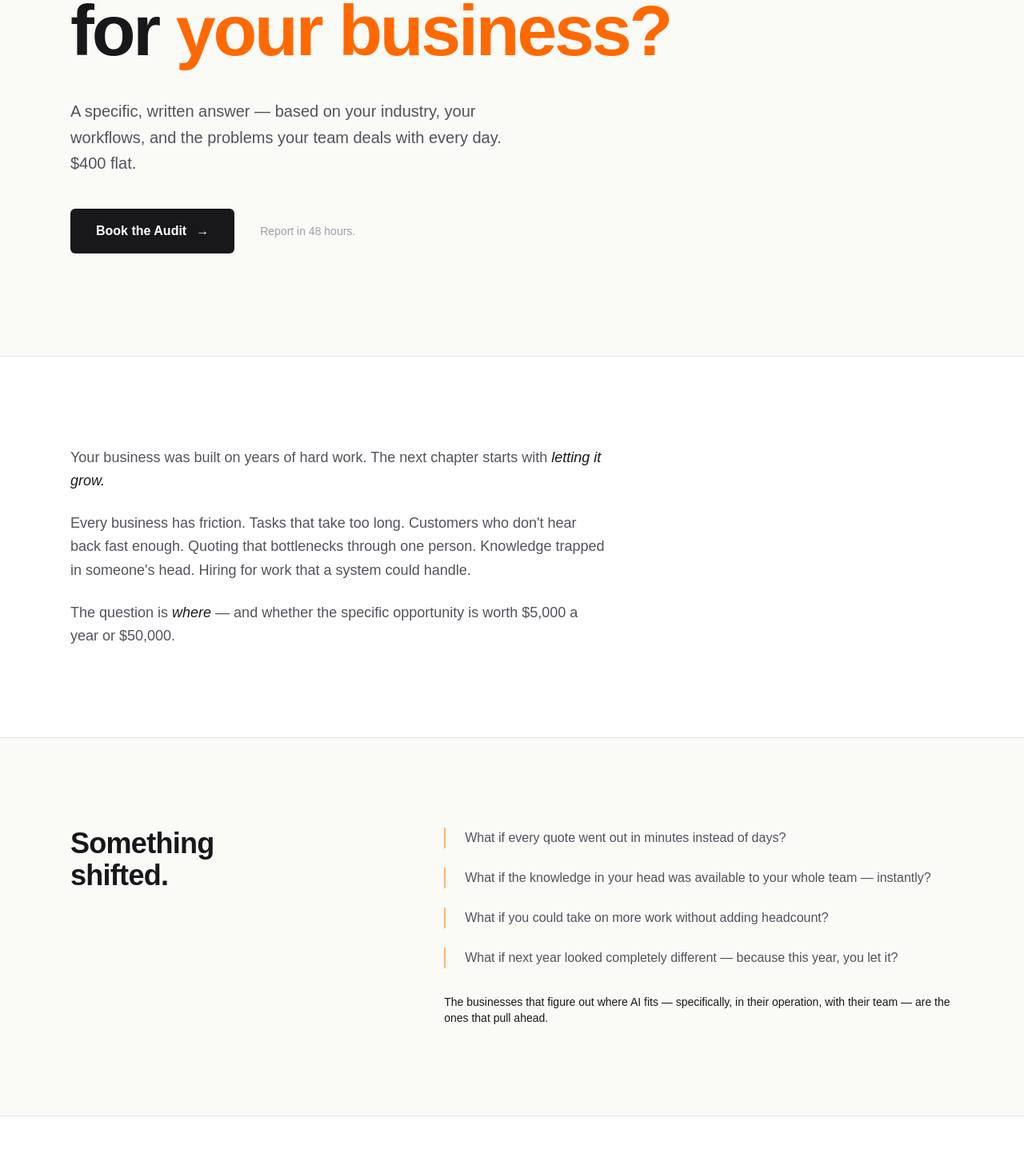
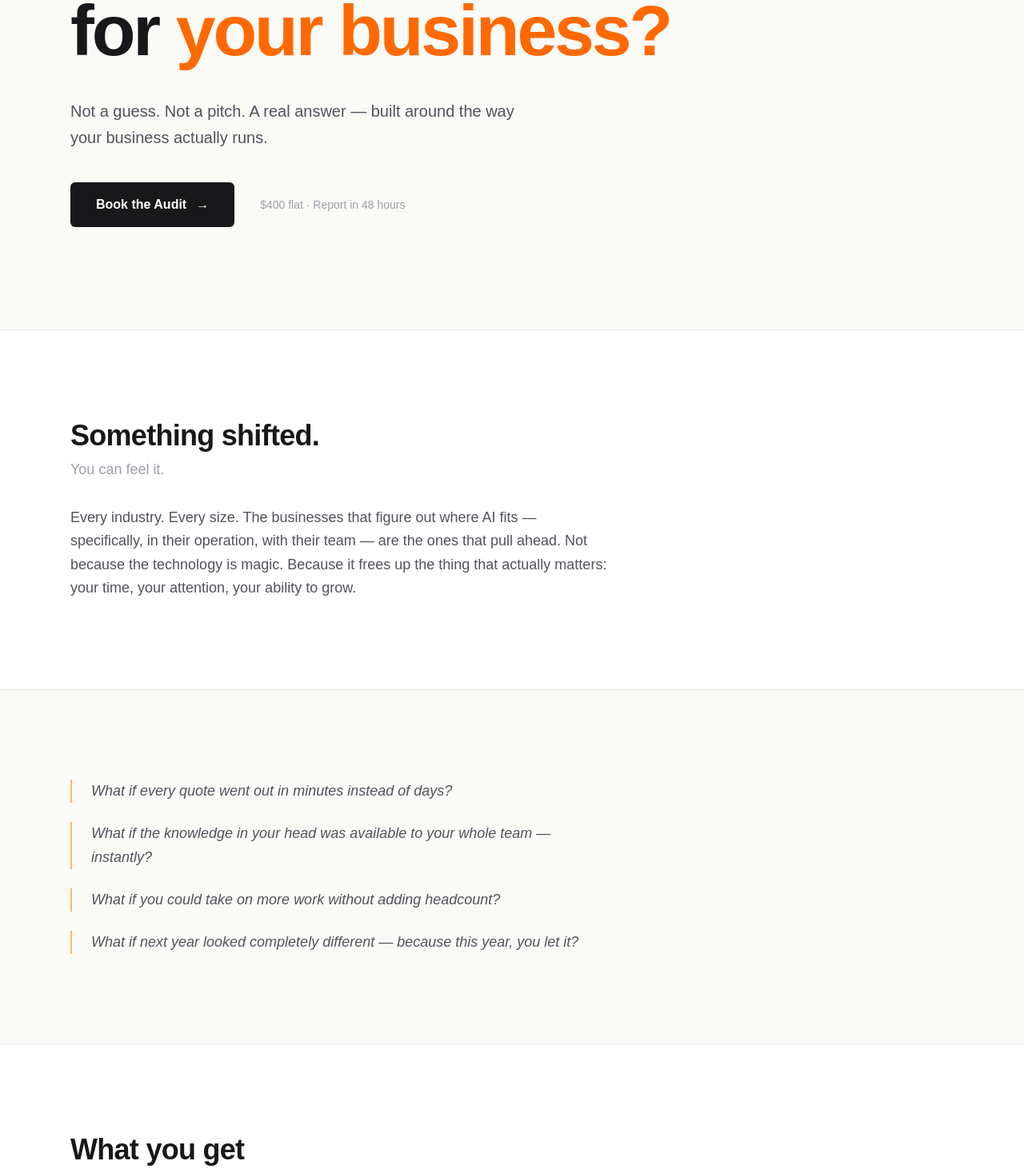
Before and after one commit to jefdiesel/sendprop, a Next.js app: page / in a window 1280 px wide. Shown: the part 268-1730 px from the top of the page at 80% size. Built offline with nearby package versions, Linux system fonts and the light colour scheme.

Commit message:
Copy refresh: new hero sub, split the-moment and what-if sections, Book the Audit CTA
Co-Authored-By: Claude Opus 4.6 (1M context) <noreply@anthropic.com>

```diff
--- a/src/app/page.tsx
+++ b/src/app/page.tsx
@@ -3,7 +3,7 @@ import { createCheckoutSession } from "./actions";
 export const metadata = {
   title: "sendprop — what could AI actually do for your business?",
   description:
-    "A specific, written answer based on your industry, your workflows, and your daily operations. $400 flat. Report in 48 hours.",
+    "Not a guess. Not a pitch. A real answer — built around the way your business actually runs. $400 flat. Report in 48 hours.",
 };
 
 export default function HomePage() {
@@ -29,8 +29,8 @@ export default function HomePage() {
         </h1>
 
         <p className="mt-10 max-w-xl text-xl leading-relaxed text-zinc-600">
-          A specific, written answer — based on your industry, your workflows,
-          and the problems your team deals with every day. $400 flat.
+          Not a guess. Not a pitch. A real answer — built around the way your
+          business actually runs.
         </p>
 
         <div className="mt-10 flex items-center gap-8">
@@ -44,7 +44,7 @@ export default function HomePage() {
             </span>
           </a>
           <span className="text-sm text-zinc-400">
-            Report in 48 hours.
+            $400 flat &middot; Report in 48 hours
           </span>
         </div>
       </section>
@@ -52,53 +52,36 @@ export default function HomePage() {
       {/* the moment */}
       <section className="border-y border-zinc-200 bg-white">
         <div className="mx-auto max-w-6xl px-6 py-20 sm:py-28">
-          <p className="max-w-2xl text-lg leading-relaxed text-zinc-600">
-            Your business was built on years of hard work. The next chapter
-            starts with <em className="text-zinc-900">letting it grow.</em>
-          </p>
-          <p className="mt-6 max-w-2xl text-lg leading-relaxed text-zinc-600">
-            Every business has friction. Tasks that take too long. Customers who
-            don&apos;t hear back fast enough. Quoting that bottlenecks through
-            one person. Knowledge trapped in someone&apos;s head. Hiring for
-            work that a system could handle.
-          </p>
-          <p className="mt-6 max-w-2xl text-lg leading-relaxed text-zinc-600">
-            The question is <em className="text-zinc-900">where</em> — and
-            whether the specific opportunity is worth $5,000 a year or $50,000.
+          <h2 className="text-3xl font-semibold tracking-[-0.02em] sm:text-4xl">
+            Something shifted.
+          </h2>
+          <p className="mt-2 text-lg text-zinc-400">You can feel it.</p>
+          <p className="mt-8 max-w-2xl text-lg leading-relaxed text-zinc-600">
+            Every industry. Every size. The businesses that figure out where AI
+            fits — specifically, in their operation, with their team — are the
+            ones that pull ahead. Not because the technology is magic. Because it
+            frees up the thing that actually matters: your time, your attention,
+            your ability to grow.
           </p>
         </div>
       </section>
 
       {/* what-if */}
       <section className="mx-auto max-w-6xl px-6 py-20 sm:py-28">
-        <div className="grid gap-12 lg:grid-cols-5 lg:gap-16">
-          <div className="lg:col-span-2">
-            <h2 className="text-3xl font-semibold tracking-[-0.02em] sm:text-4xl">
-              Something
-              <br />
-              shifted.
-            </h2>
-          </div>
-
-          <div className="space-y-6 text-base leading-relaxed text-zinc-600 lg:col-span-3">
-            <div className="border-l-2 border-orange-300 pl-6">
+        <div className="space-y-6 text-lg leading-relaxed text-zinc-600 max-w-2xl">
+          <div className="border-l-2 border-orange-300 pl-6 italic">
             What if every quote went out in minutes instead of days?
           </div>
-            <div className="border-l-2 border-orange-300 pl-6">
+          <div className="border-l-2 border-orange-300 pl-6 italic">
             What if the knowledge in your head was available to your whole
             team — instantly?
           </div>
-            <div className="border-l-2 border-orange-300 pl-6">
+          <div className="border-l-2 border-orange-300 pl-6 italic">
             What if you could take on more work without adding headcount?
           </div>
-            <div className="border-l-2 border-orange-300 pl-6">
+          <div className="border-l-2 border-orange-300 pl-6 italic">
             What if next year looked completely different — because this year,
             you let it?
-            </div>
-            <p className="pt-2 text-sm font-medium text-zinc-900">
-              The businesses that figure out where AI fits — specifically, in
-              their operation, with their team — are the ones that pull ahead.
-            </p>
           </div>
         </div>
       </section>
@@ -290,7 +273,7 @@ export default function HomePage() {
           <div className="grid gap-16 lg:grid-cols-2 lg:gap-20">
             <div>
               <h2 className="text-4xl font-semibold tracking-[-0.025em] sm:text-5xl">
-                Let&apos;s go.
+                Book the Audit.
               </h2>
 
               <div className="mt-10 space-y-3 text-sm text-zinc-400">
@@ -304,8 +287,8 @@ export default function HomePage() {
                 </div>
                 <div className="flex items-center gap-3">
                   <span className="inline-block h-1.5 w-1.5 rounded-full bg-orange-400" />
-                  Full refund if the recommendations aren&apos;t worth at least
-                  $10,000/year
+                  If the recommendations aren&apos;t collectively worth at least
+                  $10,000/year to your business, full refund
                 </div>
               </div>
 
```
Lines whose indentation alone changed are shown as unchanged.
